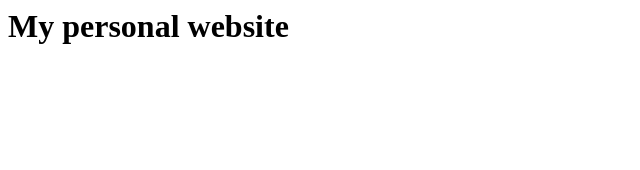
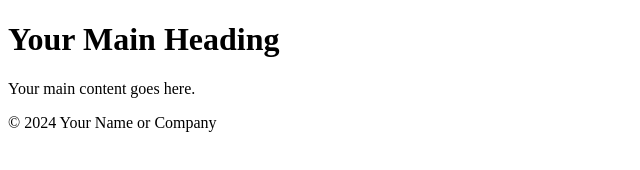
Before and after one commit to martincopilot/martincopilot.github.io, a plain HTML site: page index.html in a window 1280 px wide. Shown: the whole page, without its empty margins (0-640 px from the left). Drawn offline with Linux system fonts and the light colour scheme.

Commit message:
new html code

```diff
--- a/index.html
+++ b/index.html
@@ -1,5 +1,19 @@
-<html>
-    <body>
-        <h1>My personal website</h1>
-    </body>
+<!DOCTYPE html>
+<html lang="en">
+<head>
+    <meta charset="UTF-8">
+    <meta name="viewport" content="width=device-width, initial-scale=1.0">
+    <title>Your Page Title</title>
+</head>
+<body>
+    <header>
+        <h1>Your Main Heading</h1>
+    </header>
+    <main>
+        <p>Your main content goes here.</p>
+    </main>
+    <footer>
+        <p>&copy; 2024 Your Name or Company</p>
+    </footer>
+</body>
 </html>
```
